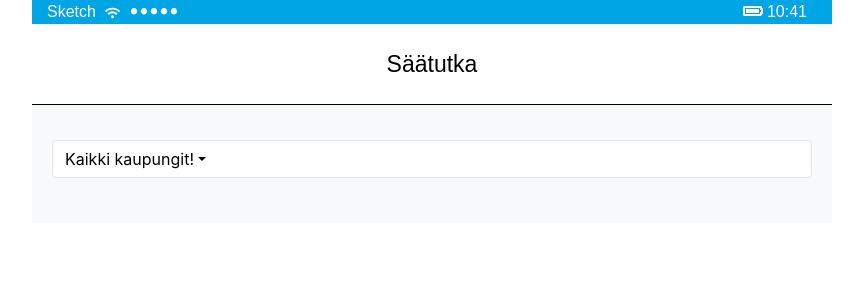
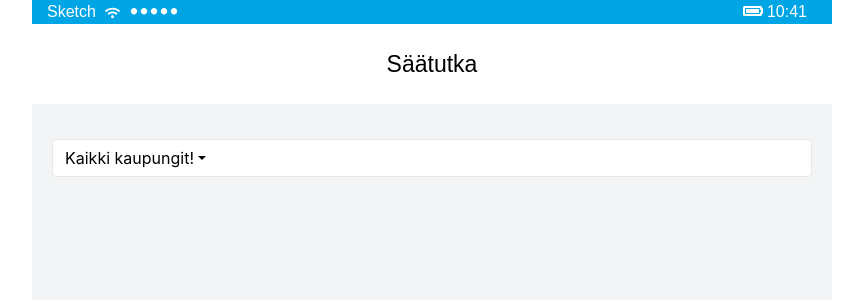
Before and after one commit to MegDeri/weather-app, a React (Create React App) app: page / in a window 1280 px wide. Shown: the top 300 px of the page, without its empty margins (208-1071 px from the left). Built offline with nearby package versions, Linux system fonts and the light colour scheme.

Commit message:
Modify styles

```diff
--- a/src/component/features/DropBar.js
+++ b/src/component/features/DropBar.js
@@ -8,7 +8,7 @@ const DropBar = (props) => {
   const toggle = () => setDropdownOpen(prevState => !prevState);
 
   return (
-    <div className="feature-container">
+    <div className="feature-container1">
       <Dropdown isOpen={dropdownOpen} toggle={toggle}>
         <DropdownToggle caret>
           Kaikki kaupungit!
--- a/src/component/features/DropBar.scss
+++ b/src/component/features/DropBar.scss
@@ -1,14 +1,14 @@
 @import "../../styles/settings.scss";
 
-.feature-container {
+.feature-container1 {
     justify-content: center;
     padding: 15px 20px;
 }
 
 .btn-secondary {
     color: #000;
-    background-color: #fff;
-    border-color: #e6e6e6;
+    background-color: $color-text-bright;
+    border-color: $color-border-grey;
     width: 100%;
     text-align: left;
 }
--- a/src/component/header/Header.scss
+++ b/src/component/header/Header.scss
@@ -8,7 +8,6 @@
 }
 
 .navMain {
-  border-bottom: 1px solid $color-basic;
   margin-bottom: 20px;
 }
 
--- a/src/component/layout/MainLayout.scss
+++ b/src/component/layout/MainLayout.scss
@@ -1,8 +1,11 @@
+@import "../../styles/settings.scss";
+
 .main {
-  color: #001100;
+  color: $color-text2;
   width: 100%;
   max-width: 800px;
   margin: 0 auto;
   min-height: 50px;
-  background-color: #f8f9fa;
+  background-color: $color-background2;
+  min-height: 100vh;
 }
--- a/src/styles/settings.scss
+++ b/src/styles/settings.scss
@@ -1,5 +1,6 @@
 $color-basic: #000;
 $color-text: #333;
+$color-text2: #001100;
 $color-text-light: #666;
 $color-city: #262626;
 $color-text-super-light: #b9b9b9;
@@ -9,6 +10,7 @@ $color-lower-background: #e5f6fd;
 $color-lower-font: #70757a;
 $color-secondary: #218c74;
 $color-background: #fff;
+$color-background2: #f8f9fa;
 $color-link: #00b894;
 $color-link2: #55efc4;
 $color-background2: #f3f4f5;
```
